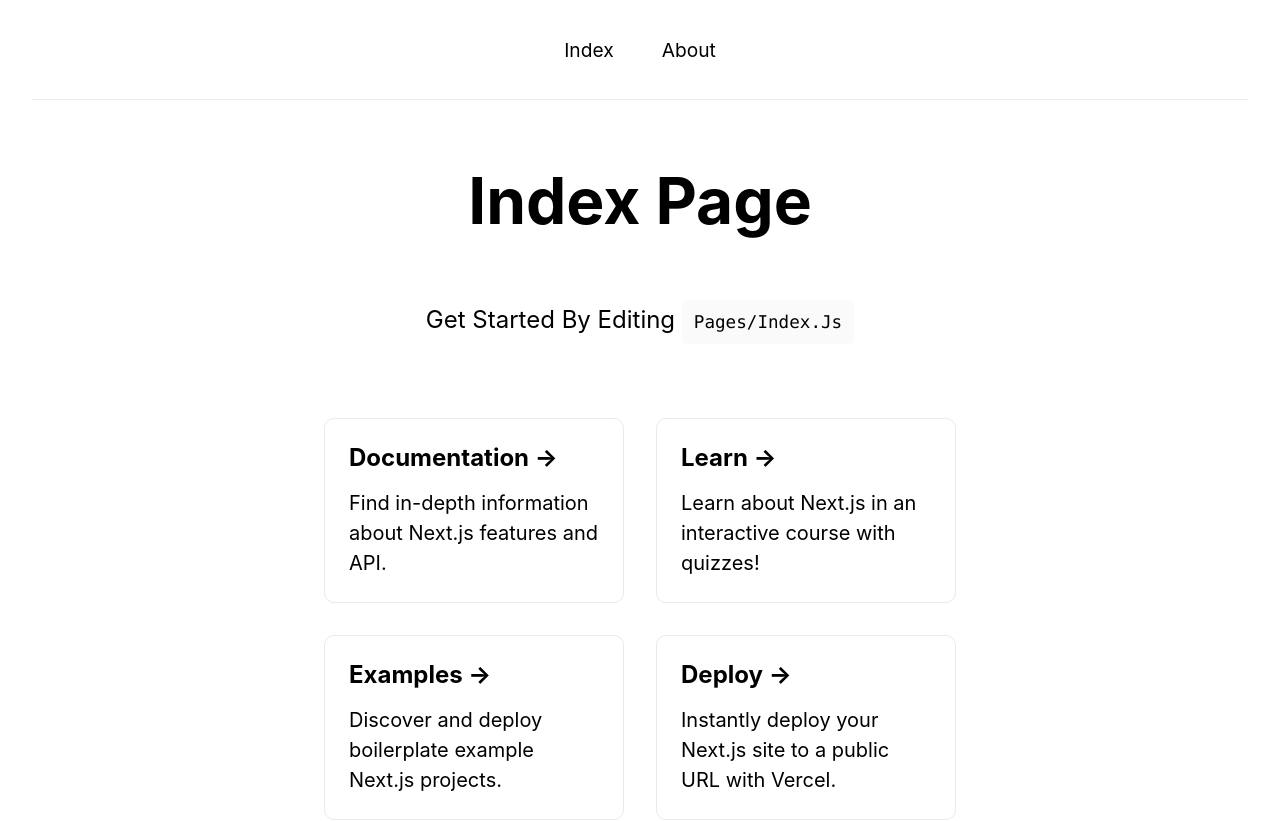
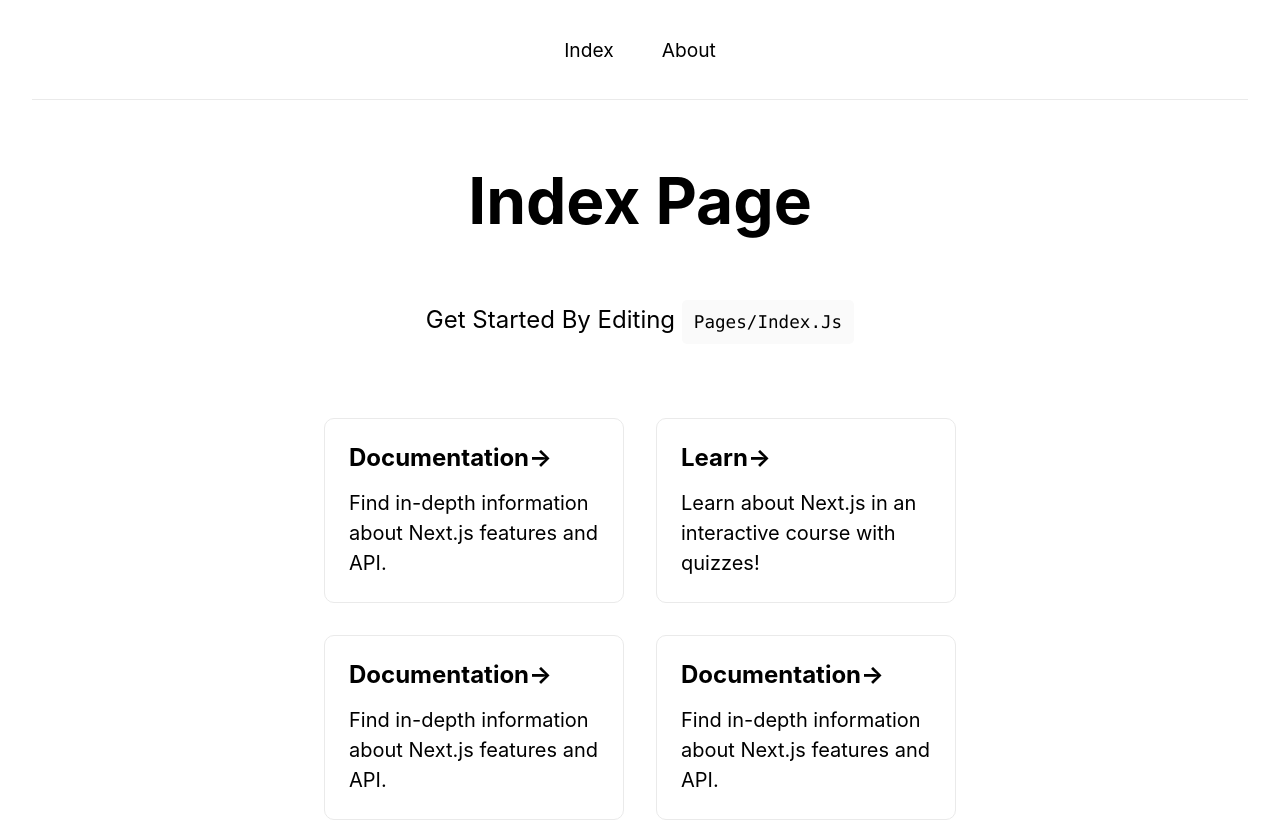
Before and after one commit to shota-hope/study-react, a Next.js app: page / in a window 1280 px wide. Shown: the top 821 px of the page. Built offline with nearby package versions, Linux system fonts and the light colour scheme.

Commit message:
mapを使いリファクタリング

```diff
--- a/components/Links.js
+++ b/components/Links.js
@@ -1,33 +1,43 @@
 import styles from "../styles/Home.module.css";
+
+const ITEMS = [
+  {
+    id: 1,
+    href: "https://nextjs.org/docs",
+    title: "Documentation→",
+    description: "Find in-depth information about Next.js features and API.",
+  },
+  {
+    id: 2,
+    href: "hhttps://nextjs.org/learn",
+    title: "Learn→",
+    description: "Learn about Next.js in an interactive course with quizzes!",
+  },
+  {
+    id: 3,
+    href: "https://nextjs.org/docs",
+    title: "Documentation→",
+    description: "Find in-depth information about Next.js features and API.",
+  },
+  {
+    id: 4,
+    href: "https://nextjs.org/docs",
+    title: "Documentation→",
+    description: "Find in-depth information about Next.js features and API.",
+  },
+];
 
 export function Links() {
   return (
     <div className={styles.grid}>
-      <a href="https://nextjs.org/docs" className={styles.card}>
-        <h2>Documentation &rarr;</h2>
-        <p>Find in-depth information about Next.js features and API.</p>
-      </a>
-
-      <a href="https://nextjs.org/learn" className={styles.card}>
-        <h2>Learn &rarr;</h2>
-        <p>Learn about Next.js in an interactive course with quizzes!</p>
-      </a>
-
-      <a
-        href="https://github.com/vercel/next.js/tree/canary/examples"
-        className={styles.card}
-      >
-        <h2>Examples &rarr;</h2>
-        <p>Discover and deploy boilerplate example Next.js projects.</p>
-      </a>
-
-      <a
-        href="https://vercel.com/new?utm_source=create-next-app&utm_medium=default-template&utm_campaign=create-next-app"
-        className={styles.card}
-      >
-        <h2>Deploy &rarr;</h2>
-        <p>Instantly deploy your Next.js site to a public URL with Vercel.</p>
-      </a>
+      {ITEMS.map(item => {
+        return (
+          <a key={item.id} href={item.href} className={styles.card}>
+            <h2>{item.title}</h2>
+            <p>{item.description}</p>
+          </a>
+        );
+      })}
     </div>
   );
 }
```
